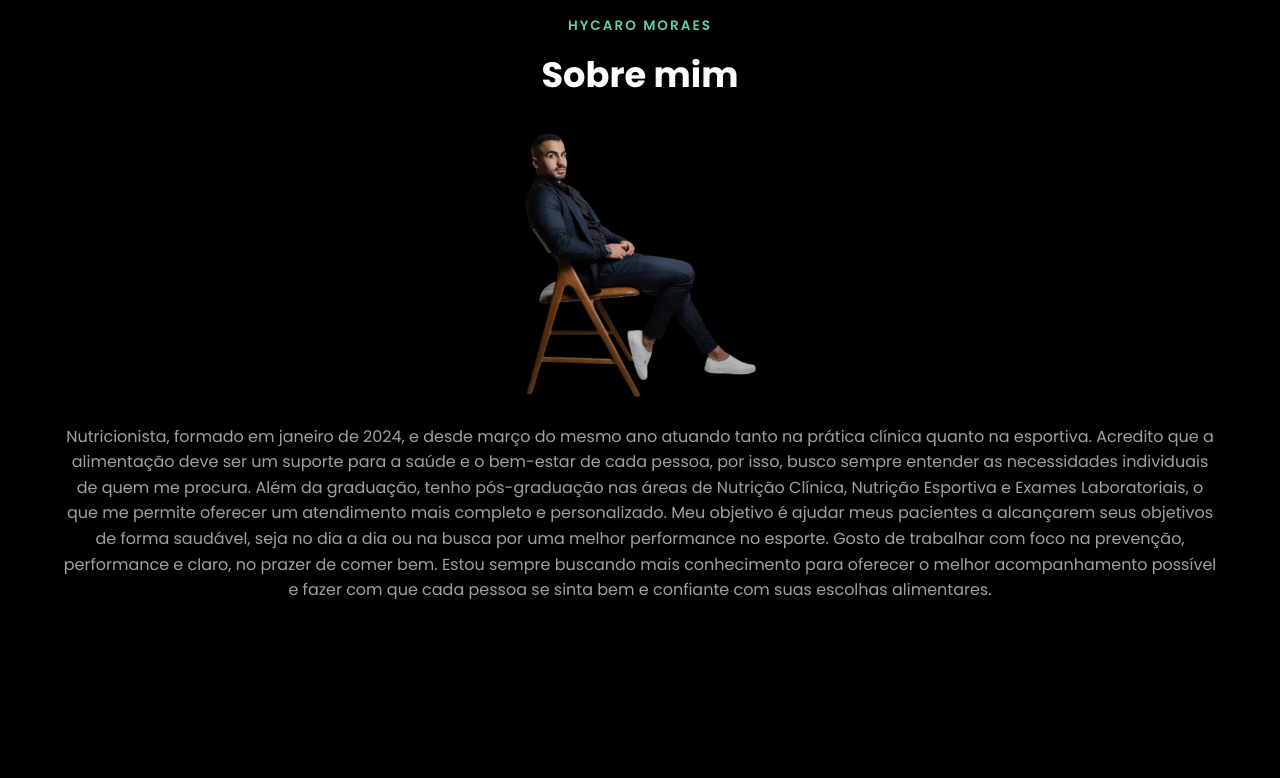
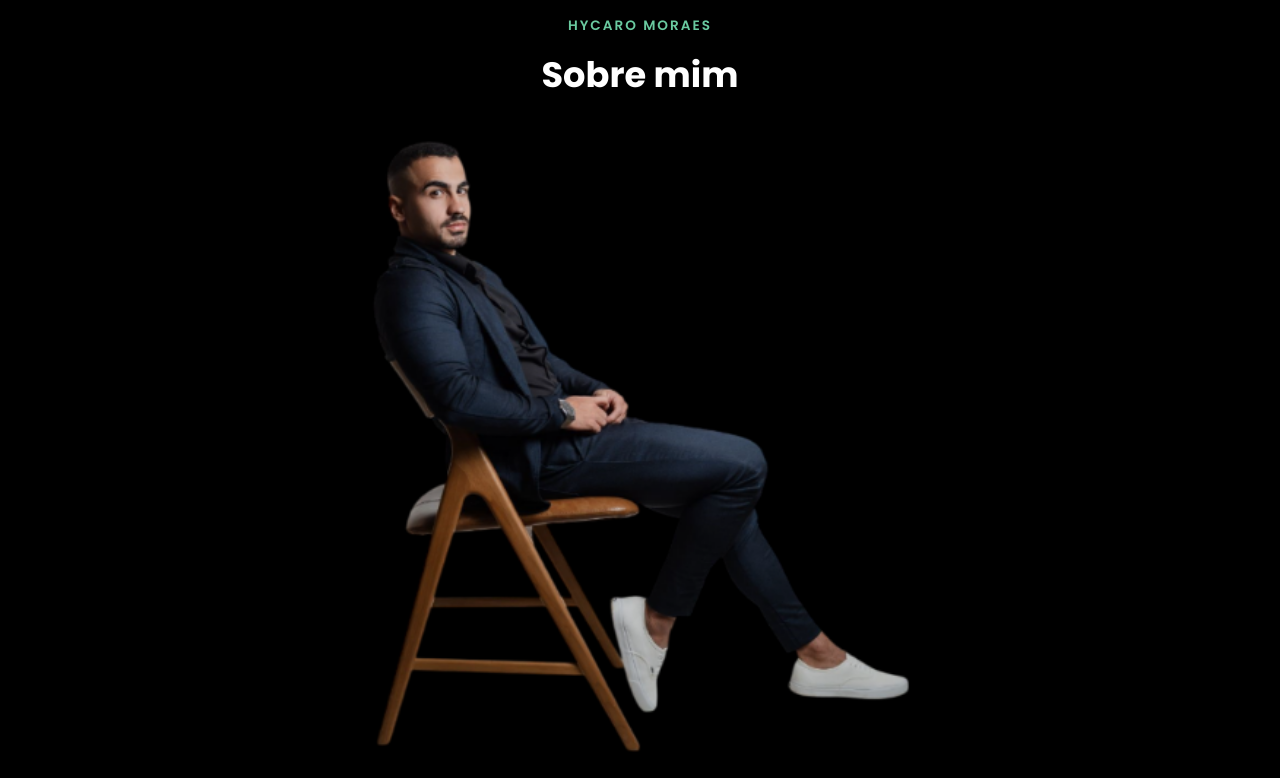
Before and after one commit to FrancyelleSodre/NutricionistaLandingPage, a plain HTML site: page index.html in a window 1280 px wide. Shown: the part 4720-5498 px from the top of the page. Drawn offline with nearby package versions, Linux system fonts and the light colour scheme.

Commit message:
Update style.css

```diff
--- a/style.css
+++ b/style.css
@@ -711,7 +711,6 @@ footer {
 }
 
 .about-photo {
-    max-width: 500px; /* Ajuste este valor conforme preferir o tamanho da foto */
     width: 100%;
     height: auto;
     border-radius: 15px;
```
